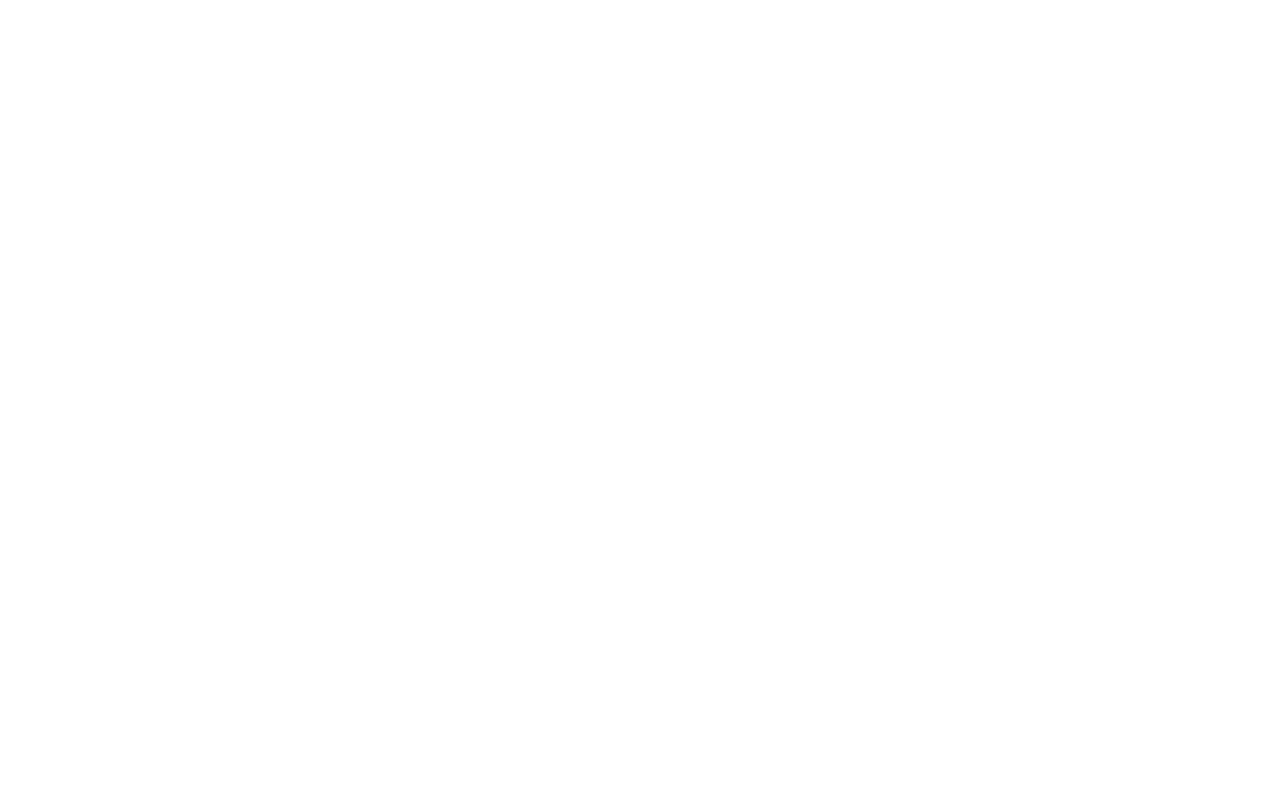
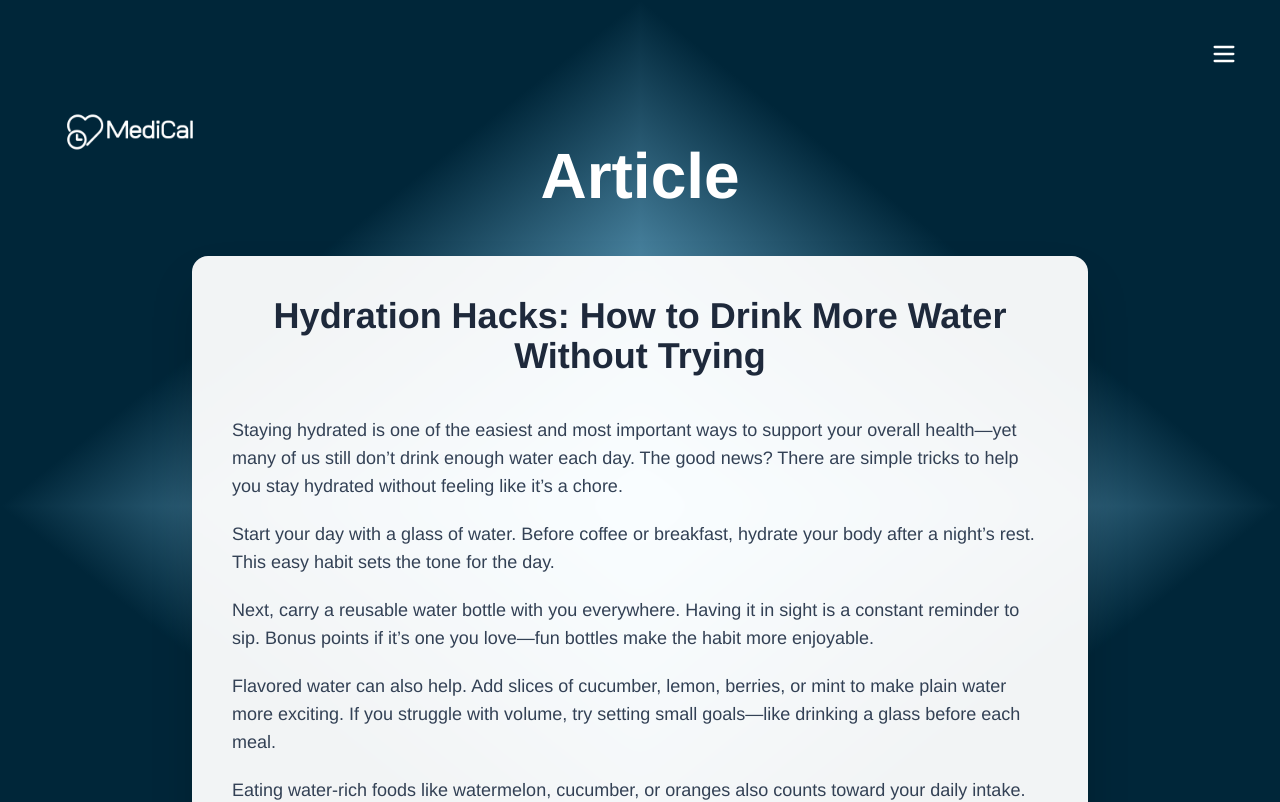
Before and after one commit to kingajasitczak/mediCal, a React (Create React App) app: page /article2 in a window 1280 px wide. Before the commit this address had no page. Shown: the top 802 px of the page. Built offline with nearby package versions, Linux system fonts and the light colour scheme.

Commit message:
trzeci artykul

```diff
--- a/src/App.js
+++ b/src/App.js
@@ -11,6 +11,8 @@ import AboutUs from "./AboutUs";
 import Articles from "./Articles";
 import Article1 from "./Article1";
 import Article3 from "./Article3";
+import Article2 from "./Article2";
+
 
 function App() {
   return (
@@ -27,6 +29,7 @@ function App() {
         <Route path="/articles" element={<Articles/>} />
         <Route path="/article1" element={<Article1/>} />
         <Route path="/article3" element={<Article3/>} />
+        <Route path="/article2" element={<Article2/>} />
 
 
       </Routes>
--- /dev/null
+++ b/src/Article2.jsx
@@ -0,0 +1,73 @@
+import { MenuIcon } from "lucide-react";
+import React from "react";
+
+export default function Article2() {
+  // const [showMenu, setShowMenu] = useState(false); // Odkomentuj dla funkcjonalności SideMenu
+
+  // Dane dla nowego artykułu "Hydration Hacks..."
+  const articleContent = {
+    title: "Hydration Hacks: How to Drink More Water Without Trying",
+    paragraphs: [
+      "Staying hydrated is one of the easiest and most important ways to support your overall health—yet many of us still don’t drink enough water each day. The good news? There are simple tricks to help you stay hydrated without feeling like it’s a chore.",
+      "Start your day with a glass of water. Before coffee or breakfast, hydrate your body after a night’s rest. This easy habit sets the tone for the day.",
+      "Next, carry a reusable water bottle with you everywhere. Having it in sight is a constant reminder to sip. Bonus points if it’s one you love—fun bottles make the habit more enjoyable.",
+      "Flavored water can also help. Add slices of cucumber, lemon, berries, or mint to make plain water more exciting. If you struggle with volume, try setting small goals—like drinking a glass before each meal.",
+      "Eating water-rich foods like watermelon, cucumber, or oranges also counts toward your daily intake. Even soups and smoothies can boost hydration.",
+      "Staying hydrated doesn’t mean constant chugging. With a few of these small changes, you’ll naturally drink more water—and your skin, energy, and focus will reap the benefits.",
+    ],
+  };
+
+  return (
+    <main className="w-full flex flex-row justify-center">
+      <div className="w-full max-w-[1440px] min-h-screen relative [background:linear-gradient(to_bottom_right,rgba(140,217,255,1)_0%,rgba(0,38,57,1)_50%)_bottom_right_/_50%_50%_no-repeat,linear-gradient(to_bottom_left,rgba(140,217,255,1)_0%,rgba(0,38,57,1)_50%)_bottom_left_/_50%_50%_no-repeat,linear-gradient(to_top_left,rgba(140,217,255,1)_0%,rgba(0,38,57,1)_50%)_top_left_/_50%_50%_no-repeat,linear-gradient(to_top_right,rgba(140,217,255,1)_0%,rgba(0,38,57,1)_50%)_top_right_/_50%_50%_no-repeat]">
+
+        {/* Logo */}
+        <div className="absolute top-6 left-6 sm:top-8 sm:left-8 z-20">
+          <img
+            src="/MediCal.png" // Zakładam ścieżkę do logo
+            alt="MediCal Logo"
+            className="w-[180px] sm:w-[200px] h-auto object-cover"
+          />
+        </div>
+
+        {/* Przycisk Menu */}
+        <div className="absolute top-6 right-6 sm:top-8 sm:right-8 z-20">
+          <button
+            type="button"
+            // onClick={() => setShowMenu(true)} // Dla funkcjonalności SideMenu
+            className="p-2 rounded-md text-white hover:bg-white/10 focus-visible:outline-none focus-visible:ring-2 focus-visible:ring-white/50"
+            aria-label="Open menu"
+          >
+            <MenuIcon className="w-7 h-7 sm:w-8 sm:w-8 text-white" />
+          </button>
+        </div>
+
+        {/* Główna treść strony - w normalnym przepływie */}
+        <div className="flex flex-col items-center pt-32 sm:pt-36 px-4 w-full">
+          <h1 className="font-extrabold text-white text-4xl sm:text-5xl md:text-[64px] text-center tracking-[0] leading-tight font-['Roboto-ExtraBold',Helvetica] mb-10 sm:mb-12">
+            Article {/* Ogólny tytuł strony, można zmienić */}
+          </h1>
+
+          {/* Karta z treścią artykułu */}
+          <div className="w-full max-w-3xl xl:max-w-4xl bg-white/95 backdrop-blur-md rounded-2xl shadow-2xl p-6 sm:p-8 md:p-10">
+            <h2 className="[font-family:'Roboto-ExtraBold',Helvetica] font-extrabold text-slate-800 text-2xl sm:text-3xl md:text-4xl text-center mb-8 sm:mb-10">
+              {articleContent.title}
+            </h2>
+
+            <div className="space-y-5"> {/* Używamy space-y dla odstępów między akapitami */}
+              {articleContent.paragraphs.map((paragraph, index) => (
+                <p
+                  key={index}
+                  className="[font-family:'Roboto-Light',Helvetica] font-light text-slate-700 text-base sm:text-lg leading-relaxed"
+                >
+                  {paragraph}
+                </p>
+              ))}
+            </div>
+          </div>
+        </div>
+        <div className="pb-16"></div> {/* Dodatkowy padding na dole */}
+      </div>
+    </main>
+  );
+}
```
